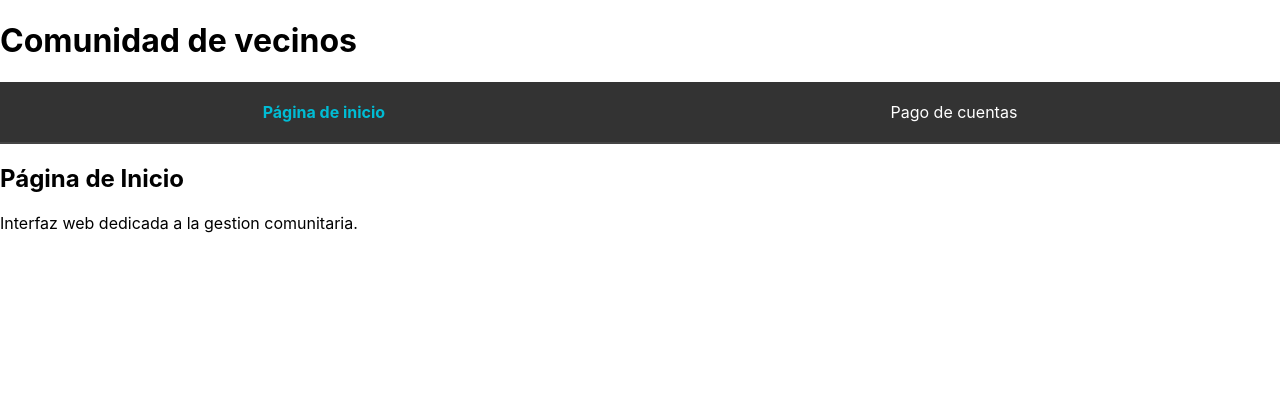
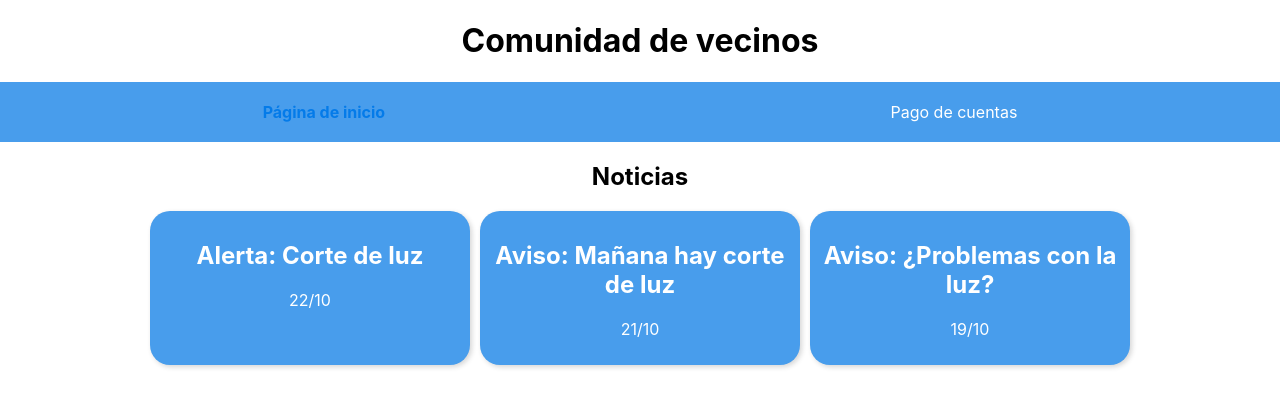
Before and after one commit to Elngeniero/FullReact---DIU.--2023-2, a React (Create React App) app: page / in a window 1280 px wide. Shown: the top 406 px of the page. Built offline with nearby package versions, Linux system fonts and the light colour scheme.

Commit message:
Se agregan noticias y se modifica form. de pago

```diff
--- a/src/App.css
+++ b/src/App.css
@@ -14,7 +14,7 @@
 }
 
 .App-header {
-  background-color: #282c34;
+  background-color: #489DEC;
   min-height: 100vh;
   display: flex;
   flex-direction: column;
@@ -31,27 +31,26 @@
 .nav-bar {
   display: flex;
   justify-content: space-around;
-  background-color: #333; /* Background color */
+  background-color: #489DEC; /* Background color */
   padding: 10px;
-  border-bottom: 2px solid #444; /* Bottom border */
 }
 
 /* Navbar Links */
 .nav-bar__link {
   text-decoration: none;
-  color: #fff; /* Link text color */
+  color: white; /* Link text color */
   padding: 10px 20px;
   transition: color 0.2s;
   font-size: 16px;
 }
 
 .nav-bar__link:hover {
-  color: #00bcd4; /* Link text color on hover */
+  color: black; /* Link text color on hover */
 }
 
 /* Active Link Style */
 .nav-bar__link--active {
-  color: #00bcd4; /* Active link text color */
+  color: #047BE9; /* Active link text color */
   font-weight: bold;
 }
 
@@ -99,7 +98,7 @@ button[type="submit"] {
 }
 
 button[type="submit"]:hover {
-  background-color: #0056b3;
+  background-color: #047BE9;
 }
 
 
--- /dev/null
+++ b/src/components/Noticia.css
@@ -0,0 +1,19 @@
+.Noticia {
+    width: 300px;
+    border-radius: 20px;
+    box-shadow: 2px 2px 5px #3333;
+    background-color: #489DEC;
+    padding: 10px;
+    text-align: center;
+    color: white;
+  }
+
+.Noticia:hover{
+    width: 300px;
+    border-radius: 20px;
+    box-shadow: 2px 2px 5px #3333;
+    background-color: #047BE9;
+    padding: 10px;
+    text-align: center;
+    color:  black;
+}
--- /dev/null
+++ b/src/components/Noticia.js
@@ -0,0 +1,11 @@
+import React from 'react'
+import "./Noticia.css"
+
+function Noticia(props) {
+  return (<div className='Noticia'>
+    <h2> {props.titulo} </h2>
+    <p>{props.fecha}</p>
+    </div>)
+}
+
+export default Noticia
--- a/src/components/simpleForm.js
+++ b/src/components/simpleForm.js
@@ -5,7 +5,6 @@ export default function SimpleForm() {
   const [formData, setFormData] = useState({
     name: '',
     email: '',
-    number: '', // Initialize as an empty string
     deptNumber: '', // Initialize as an empty string
     selection: 'Gastos comunes',
   });
@@ -37,9 +36,10 @@ export default function SimpleForm() {
           name="name"
           value={formData.name}
           onChange={handleInputChange}
+          placeholder='Roberto'
+          disabled
         />
       </div>
-
       <div>
         <label>Email:</label>
         <input
@@ -47,30 +47,23 @@ export default function SimpleForm() {
           name="email"
           value={formData.email}
           onChange={handleInputChange}
-        />
-      </div>
-
-      <div>
-        <label>Numero de Celular:</label>
-        <input
-          type="number"
-          name="number"
-          value={formData.number}
-          onChange={handleInputChange}
+          placeholder='Roberto84@gmail.com'
+          disabled
         />
       </div>
       <div>
-        <label>Numero de Departamento:</label>
+        <label>N° de Departamento:</label>
         <input
           type="number"
           name="deptNumber"
           value={formData.deptNumber}
           onChange={handleInputChange}
+          placeholder='202'
+          disabled
         />
       </div>
-
       <div>
-        <label>Tipo de cuenta:</label>
+        <label>Seleccione Cuenta a Pagar:</label>
         <select
           name="selection"
           value={formData.selection}
--- a/src/index.js
+++ b/src/index.js
@@ -11,7 +11,4 @@ root.render(
   </React.StrictMode>
 );
 
-// If you want to start measuring performance in your app, pass a function
-// to log results (for example: reportWebVitals(console.log))
-// or send to an analytics endpoint. Learn more: https://bit.ly/CRA-vitals
 reportWebVitals();
--- /dev/null
+++ b/src/pages/home.css
@@ -0,0 +1,10 @@
+.Lista{
+    display: flex;
+    gap: 10px;
+    flex-wrap: wrap;
+    justify-content: center;
+}
+
+.Titulo{
+    text-align: center;
+}
--- a/src/pages/home.js
+++ b/src/pages/home.js
@@ -1,18 +1,21 @@
 import React from 'react'
 
+import "./home.css"
+import Noticia from '../components/Noticia'
 import NavBar from '../components/nav_bar'
 import PaymentApp from '../payment'
 
 export const HomePage = () => {
   return (
     <div className='page'>
-      <h1 className='page__title'>Comunidad de vecinos</h1>
+      <h1 className='Titulo'>Comunidad de vecinos</h1>
       <NavBar />
-      <h2>Página de Inicio</h2>
-      <div>
-
+      <h2 className='Titulo'>Noticias</h2>
+      <div className='Lista'>
+      <Noticia titulo='Alerta: Corte de luz' fecha='22/10'/>
+      <Noticia titulo='Aviso: Mañana hay corte de luz' fecha='21/10'/>
+      <Noticia titulo='Aviso: ¿Problemas con la luz?' fecha='19/10'/>
       </div>
-      <p>Interfaz web dedicada a la gestion comunitaria. </p>
     </div>
   )
 }
```
